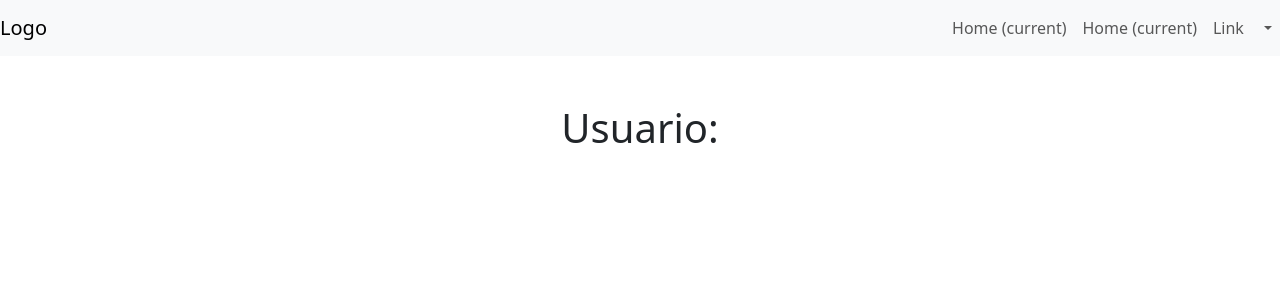
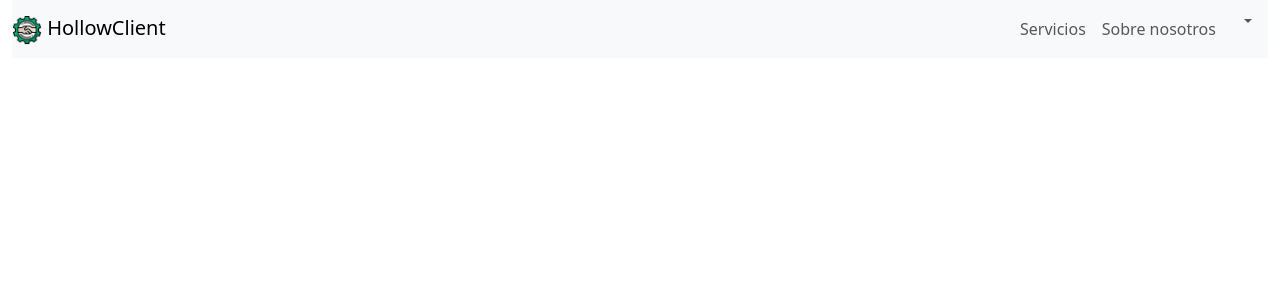
Before and after one commit to AndresSilverall/HollowClientsSystem, a Django app: template templates/base.html in a window 1280 px wide. Shown: the top 300 px of the page. Run offline with Django 4.2, Linux system fonts and the light colour scheme; the template is opened without the code that fills it, so the values that code supplies are empty; some libraries are stand-ins or nearby versions.

Commit message:
se rediseño la barra de navegacion

```diff
--- a/authentication/urls.py
+++ b/authentication/urls.py
@@ -1,8 +1,8 @@
 from django.urls import path
-from authentication.views import example_view
+from . import views
 
 
 urlpatterns = [
-    path('index/', example_view, name="index"),
+    path('', view=views.home_page, name="home"),
 
 ]
--- a/authentication/views.py
+++ b/authentication/views.py
@@ -2,5 +2,5 @@ from django.shortcuts import render
 
 
 # Create your views here.
-def example_view(request):
+def home_page(request):
     return render(request, "base.html")
--- /dev/null
+++ b/static/styles/navbar.css
@@ -0,0 +1,25 @@
+@media only screen and (min-width: 992px) {
+    .navbar .navbar-nav .nav-item .nav-link {
+      padding: 0 16px;
+    }
+
+    .navbar .navbar-nav .nav-item:not(:last-child) .nav-link {
+        border-right: 2px solid gray;
+      }
+    }
+
+    .navbar .navbar-nav .nav-item:not(:last-child) .nav-link {
+        border-right: 2px solid gray;
+      }
+
+
+
+body {
+    margin: 0px;
+    padding: 0px;
+}
+
+
+.navbar {
+    background-color: burlywood;
+}
--- a/templates/base.html
+++ b/templates/base.html
@@ -6,33 +6,32 @@
     <meta name="viewport" content="width=device-width, initial-scale=1.0">
 		<link href="{% static 'fontawesome_free/css/all.min.css' %}" rel="stylesheet" type="text/css">
 		<script src="{% static 'fontawesome_free/js/all.min.js' %}"></script>
-		<script src="{% static 'bootstrap/js/bootstrap.bundle.js' %}"></script>
     <link rel="stylesheet" href="{% static 'bootstrap/css/bootstrap.min.css' %}">
-		<script src="{% static 'bootstrap/js/bootstrap.min.js' %}"></script>
+		<link rel="stylesheet" href="{% static 'styles/navbar.css' %}">
+    <title>Base template</title>
 
-
-    <title>Base template</title>
 </head>
 <body>
-    <nav class="navbar navbar-expand-lg bg-light">
-			<a class="navbar-brand" href="#"> Logo</a>
+	<div class="container-fluid">
+		<nav class="navbar navbar-expand-lg navbar-light bg-light">
+			<a class="navbar-brand" href="#"> <img src="{% static 'images/logo.png' %}" width="30" height="30" alt="logo.png"> HollowClient </a>
 			<button class="navbar-toggler" type="button" data-bs-toggle="collapse" data-bs-target="#navbarSupportedContent" aria-controls="navbarSupportedContent" aria-expanded="false" aria-label="Toggle navigation">
 				<span class="navbar-toggler-icon"></span>
 			</button>
 			<div class="collapse navbar-collapse justify-content-end" id="navbarSupportedContent">
 				<ul class="navbar-nav mr-auto">
 					<li class="nav-item active">
-						<a class="nav-link" href="#">Home <span class="sr-only">(current)</span></a>
-					</li>
-					<li class="nav-item active">
-						<a class="nav-link" href="#">Home <span class="sr-only">(current)</span></a>
+						<a class="nav-link" href="#"><i class="fas fa-home fa-2x"></i></span></a>
 					</li>
 					<li class="navbar-item">
-						<a class="nav-link" href="#">Link</a>
+						<a class="nav-link" href="#">Servicios</a>
+					</li>
+					<li class="navbar-item">
+						<a class="nav-link" href="#">Sobre nosotros</a>
 					</li>
 					<li class="nav-item dropdown">
 						<a class="nav-link dropdown-toggle" href="#" id="navbarDropdown" role="button" data-bs-toggle="dropdown" aria-haspopup="true" aria-expanded="false">
-							<i class="fas fa-user-circle"></i>
+							<i class="fas fa-user-circle fa-2x"></i>
 						</a>
 						<div class="dropdown-menu" aria-labelledby="navbarDropdown">
 							<a class="dropdown-item" href="#">Action</a>
@@ -45,12 +44,8 @@
 			</div>
 
 		</nav>
-		<div class="container">
-			<h1 class="text-center py-5"> Usuario: </h1>
-			<i class="fas fa-unlock-alt"></i>
-			<i class="fas fa-unlock-alt"></i>
-		</div>
+	</div>
 
-
+	<script src="{% static 'bootstrap/js/bootstrap.bundle.min.js' %}"></script>
 </body>
 </html>
```
Also changed, not shown: static/images/logo.png (added).
